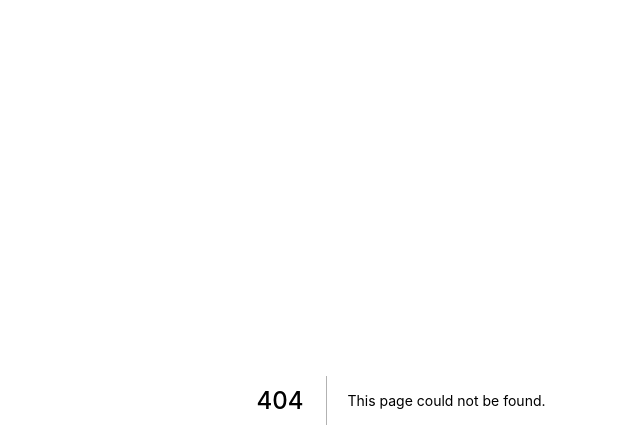
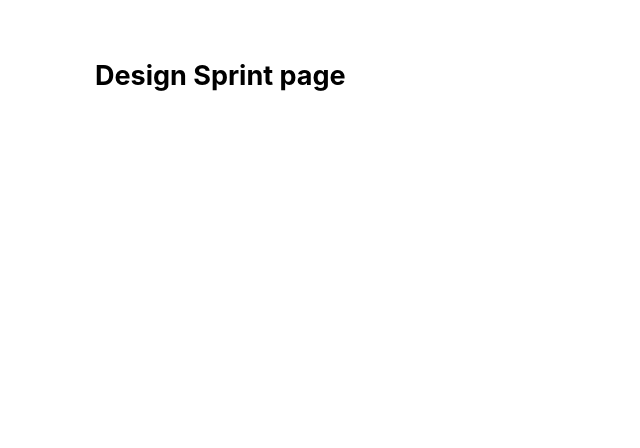
Before and after one commit to Inceptionize/inceptionize, a Next.js app: page /design-sprint in a window 1280 px wide. Before the commit this address had no page. Shown: the top 448 px of the page, without its empty margins (239-879 px from the left). Built offline with nearby package versions, Linux system fonts and the light colour scheme.

Commit message:
14: Add design-sprint decison flow

```diff
--- /dev/null
+++ b/pages/design-sprint.tsx
@@ -0,0 +1,12 @@
+import React, { ReactElement } from "react";
+import Layout from "../components/layout/Layout";
+
+function DesignSprint(): ReactElement {
+  return (
+    <Layout>
+      <h2>Design Sprint page</h2>
+    </Layout>
+  );
+}
+
+export default DesignSprint;
--- a/pages/inception-choice.tsx
+++ b/pages/inception-choice.tsx
@@ -7,6 +7,7 @@ function InceptionChoice(): ReactElement {
     <Layout>
       <h2>What kind of inception are you planning?</h2>
       <DecisionButton href="/lean-inception" text="Lean Inception" />
+      <DecisionButton href="/design-sprint" text="Design Sprint" />
     </Layout>
   );
 }
```
Also changed, not shown: 1 other file (tests, documents, lock files or other folders).
